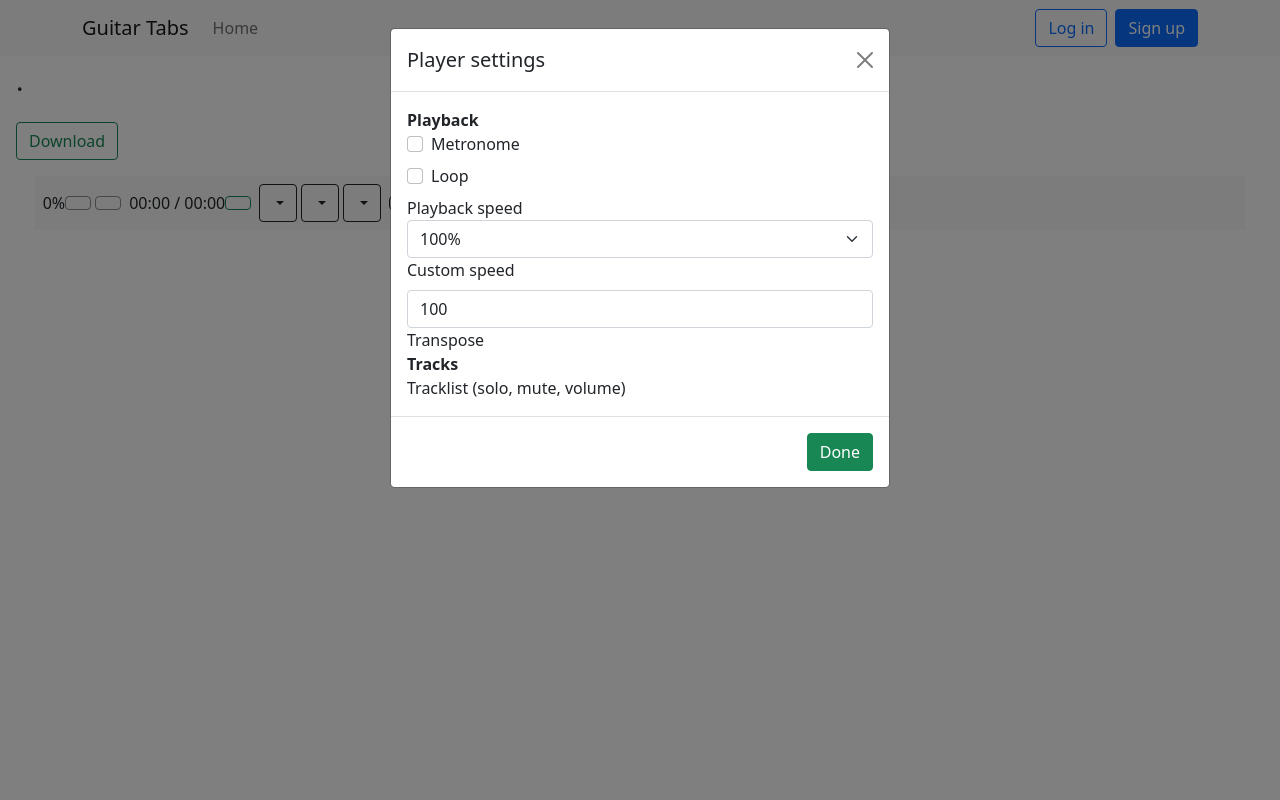
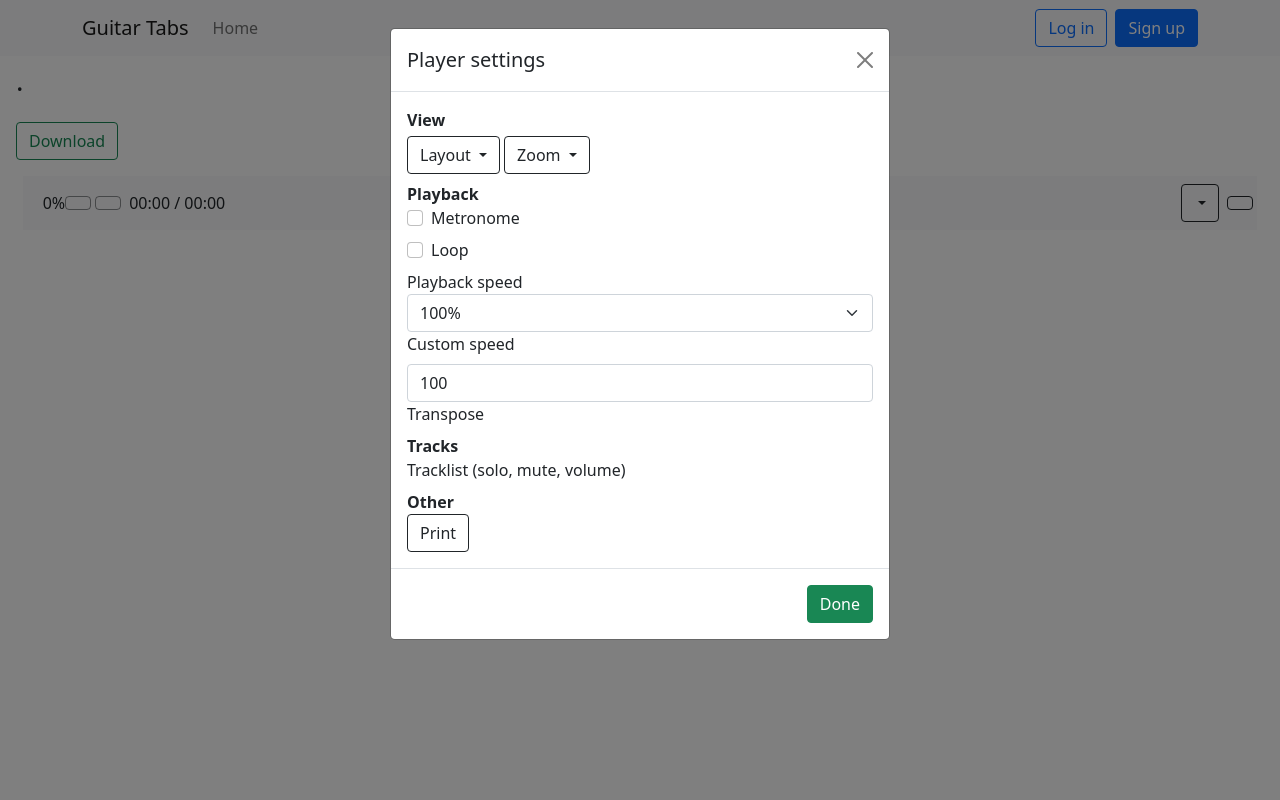
Before and after one commit to pglaum/pytabweb, a Flask app: template web/templates/tabs/render.html in a window 1280 px wide, after a click that opens the changed part. Run offline with Flask 2, Linux system fonts and the light colour scheme; the template is opened without the code that fills it, so the values that code supplies are empty; some libraries are stand-ins or nearby versions.

Commit message:
move more settings into the modal

```diff
--- a/web/templates/js/render.js
+++ b/web/templates/js/render.js
@@ -76,11 +76,11 @@ api.renderStarted.on(() => {
   });
 });
 
-wrapper.querySelector('.at-controls .at-print').onclick = () => {
+$('#at-print').click(function() {
   api.print();
-};
+});
 
-$('.at-wrap .at-zoom ul button').click(function() {
+$('#at-zoom ul button').click(function() {
   zoomValue = $(this).data('value');
   zoomLevel = parseInt(zoomValue) / 100;
 
@@ -88,10 +88,10 @@ $('.at-wrap .at-zoom ul button').click(function() {
   api.updateSettings();
   api.render();
 
-  $('.at-wrap .at-zoom ul button').removeClass('active');
+  $('#at-zoom ul button').removeClass('active');
 });
 
-$('.at-wrap .at-layout ul button').click(function() {
+$('#at-layout ul button').click(function() {
   value = $(this).data('value');
 
   switch (value) {
@@ -105,7 +105,7 @@ $('.at-wrap .at-layout ul button').click(function() {
   api.updateSettings();
   api.render();
 
-  $('.at-wrap .at-layout ul button').removeClass('active');
+  $('#at-layout ul button').removeClass('active');
 });
 
 const playerIndicator = wrapper.querySelector(
@@ -153,7 +153,7 @@ api.playerStateChanged.on((e) => {
 api.renderFinished.on(() => {
   // set zoom level visual
   zoomValue = parseInt(api.settings.display.scale * 100);
-  $(".at-wrap .at-zoom ul button[data-value='" + zoomValue + "']").addClass('active');
+  $("#at-zoom ul button[data-value='" + zoomValue + "']").addClass('active');
 
   // set layout mode visual
   layoutMode = api.settings.display.layoutMode
@@ -166,7 +166,7 @@ api.renderFinished.on(() => {
       layoutStr = 'page';
       break;
   }
-  $(".at-wrap .at-layout ul button[data-value='" + layoutStr + "']").addClass('active');
+  $("#at-layout ul button[data-value='" + layoutStr + "']").addClass('active');
 });
 
 function formatDuration(milliseconds) {
--- a/web/templates/tabs/render.html
+++ b/web/templates/tabs/render.html
@@ -54,7 +54,7 @@
     </div>
 
     <div class="sticky-top">
-      <div class="at-controls bg-light d-flex flex-row pt-1">
+      <div class="at-controls bg-light row pt-1">
         <div class="at-controls-left me-2 ms-2 mb-2 d-flex flex-wrap align-items-center">
 
           <span class="mt-1 at-player-progress">0%</span>
@@ -67,53 +67,14 @@
             <i class="fas fa-play"></i>
           </a>
 
-          <div class="mt-1 at-song-position d-none d-lg-block ms-2 me-auto">00:00 / 00:00</div>
+          <div class="mt-1 at-song-position d-none d-lg-block ms-2">00:00 / 00:00</div>
 
-          <div class="mt-1 d-block d-lg-none ms-2">
-            ·
-          </div>
-
-          <a class="mt-1 btn btn-outline-success at-print d-none d-lg-block m2-1" title="print">
-            <i class="fas fa-print"></i>
-          </a>
-
-          <div class="mt-1 dropdown at-zoom d-block ms-2">
-            <button class="btn btn-outline-dark dropdown-toggle" type="button" data-bs-toggle="dropdown">
-              <i class="fa fa-search"></i>
-            </button>
-            <ul class="dropdown-menu">
-              <li><button class="dropdown-item" data-value="25">25%</button></li>
-              <li><button class="dropdown-item" data-value="50">50%</button></li>
-              <li><button class="dropdown-item" data-value="75">75%</button></li>
-              <li><button class="dropdown-item" data-value="90">90%</button></li>
-              <li><button class="dropdown-item active" data-value="100">100%</button></li>
-              <li><button class="dropdown-item" data-value="110">110%</button></li>
-              <li><button class="dropdown-item" data-value="125">125%</button></li>
-              <li><button class="dropdown-item" data-value="150">150%</button></li>
-              <li><button class="dropdown-item" data-value="200">200%</button></li>
-            </select>
-          </div>
-
-          <div class="mt-1 dropdown at-layout d-none d-lg-block ms-1">
-            <button class="btn btn-outline-dark dropdown-toggle" type="button" data-bs-toggle="dropdown">
-              <i class="fa fa-list"></i>
-            </button>
-            <ul class="dropdown-menu">
-              <li><button class="dropdown-item" data-value="horizontal">Horizontal</button></li>
-              <li><button class="dropdown-item active" data-value="page">Page</button></li>
-            </ul>
-          </div>
-
-          <div class="mt-1 dropdown at-tracks d-block ms-1">
+          <div class="mt-1 dropdown at-tracks d-block ms-auto">
             <button class="btn btn-outline-dark dropdown-toggle" type="button" data-bs-toggle="dropdown">
               <i class="fa fa-guitar"></i>
             </button>
             <ul id="track-list-dropdown" class="dropdown-menu at-track-list">
             </ul>
-          </div>
-
-          <div class="mt-1 d-block d-lg-none ms-2">
-            ·
           </div>
 
           <button type="button" class="mt-1 ms-2 btn btn-outline-dark" data-bs-toggle="modal" data-bs-target="#player-settings">
@@ -151,7 +112,45 @@
         </div>
 
         <div class="modal-body">
-          <strong>Playback</strong>
+
+          <div class="mt-0">
+            <strong>View</strong>
+          </div>
+
+          <div class="d-flex flex-wrap">
+            <div id="at-layout" class="mt-1 me-1 dropdown">
+              <button class="btn btn-outline-dark dropdown-toggle" type="button" data-bs-toggle="dropdown">
+                <i class="fa fa-list"></i>
+                Layout
+              </button>
+              <ul class="dropdown-menu">
+                <li><button class="dropdown-item" data-value="horizontal">Horizontal</button></li>
+                <li><button class="dropdown-item active" data-value="page">Page</button></li>
+              </ul>
+            </div>
+
+            <div class="mt-1 me-1 dropdown" id="at-zoom">
+              <button class="btn btn-outline-dark dropdown-toggle" type="button" data-bs-toggle="dropdown">
+                <i class="fa fa-search"></i>
+                Zoom
+              </button>
+              <ul class="dropdown-menu">
+                <li><button class="dropdown-item" data-value="25">25%</button></li>
+                <li><button class="dropdown-item" data-value="50">50%</button></li>
+                <li><button class="dropdown-item" data-value="75">75%</button></li>
+                <li><button class="dropdown-item" data-value="90">90%</button></li>
+                <li><button class="dropdown-item active" data-value="100">100%</button></li>
+                <li><button class="dropdown-item" data-value="110">110%</button></li>
+                <li><button class="dropdown-item" data-value="125">125%</button></li>
+                <li><button class="dropdown-item" data-value="150">150%</button></li>
+                <li><button class="dropdown-item" data-value="200">200%</button></li>
+              </select>
+            </div>
+          </div>
+
+          <div class="mt-2">
+            <strong>Playback</strong>
+          </div>
 
           <div class="form-check mb-2">
             <input id="ps-metronome" class="form-check-input" type="checkbox">
@@ -186,9 +185,23 @@
 
           <div>Transpose</div>
 
-          <strong>Tracks</strong>
+          <div class="mt-2">
+            <strong>Tracks</strong>
+          </div>
 
           <div>Tracklist (solo, mute, volume)</div>
+
+          <div class="mt-2">
+            <strong>Other</strong>
+          </div>
+
+          <div>
+            <a id="at-print" class="btn btn-outline-dark" title="print">
+              <i class="fas fa-print"></i>
+              Print
+            </a>
+          </div>
+
         </div>
 
         <div class="modal-footer">
```
